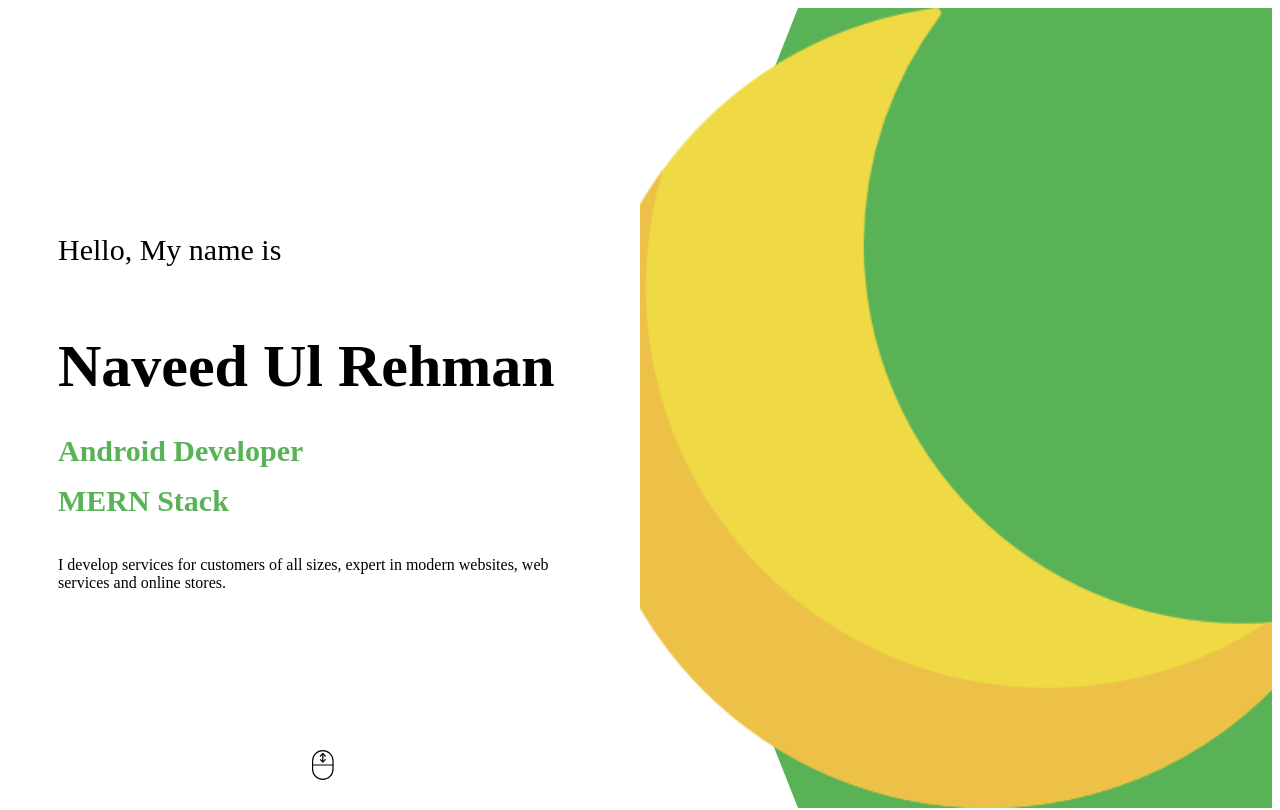
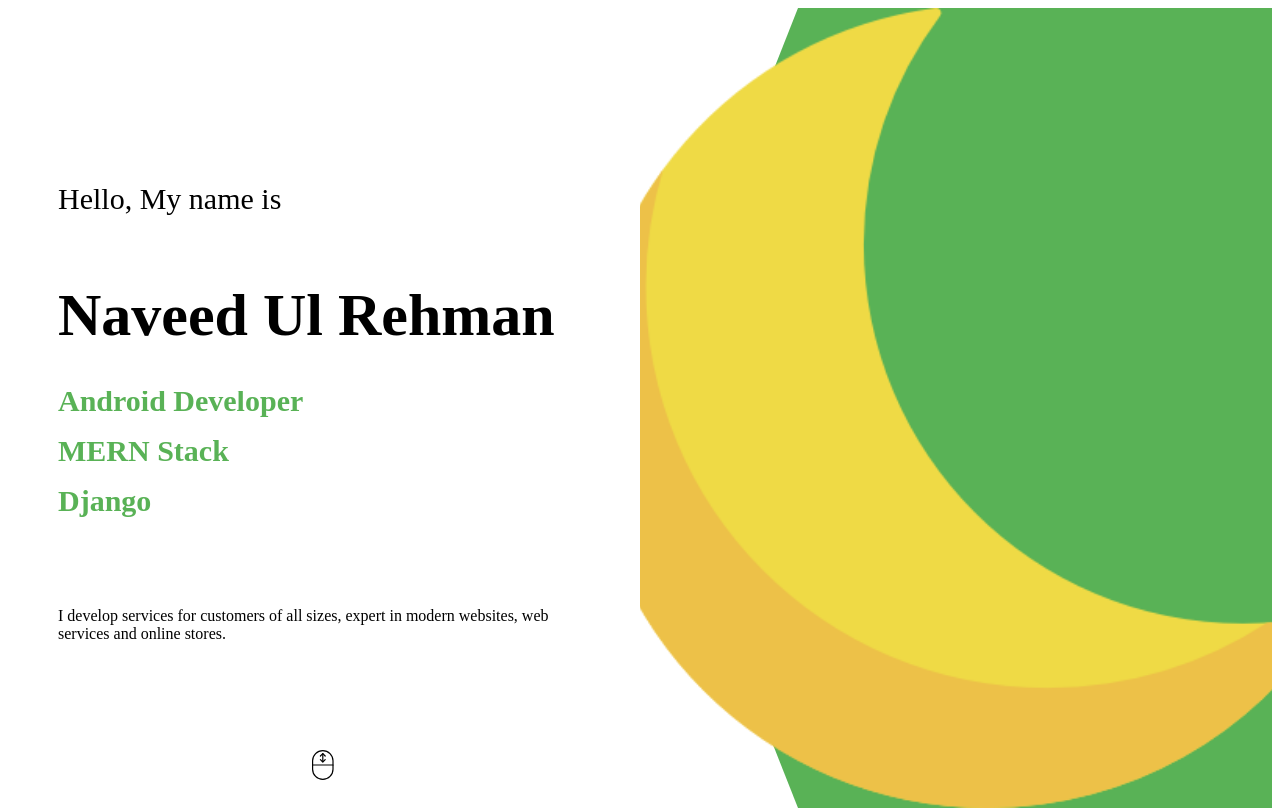
Before and after one commit to naveedur/portfolio, a React (Create React App) app: page / in a window 1280 px wide. Shown: the top 810 px of the page. Built offline with nearby package versions, Linux system fonts and the light colour scheme.

Commit message:
Update intro.css

```diff
--- a/src/components/intro/intro.css
+++ b/src/components/intro/intro.css
@@ -17,7 +17,6 @@
 
 .i-left-wrapper {
   padding: 50px;
-  height: 50%;
   display: flex;
   flex-direction: column;
   justify-content: space-between;
```
